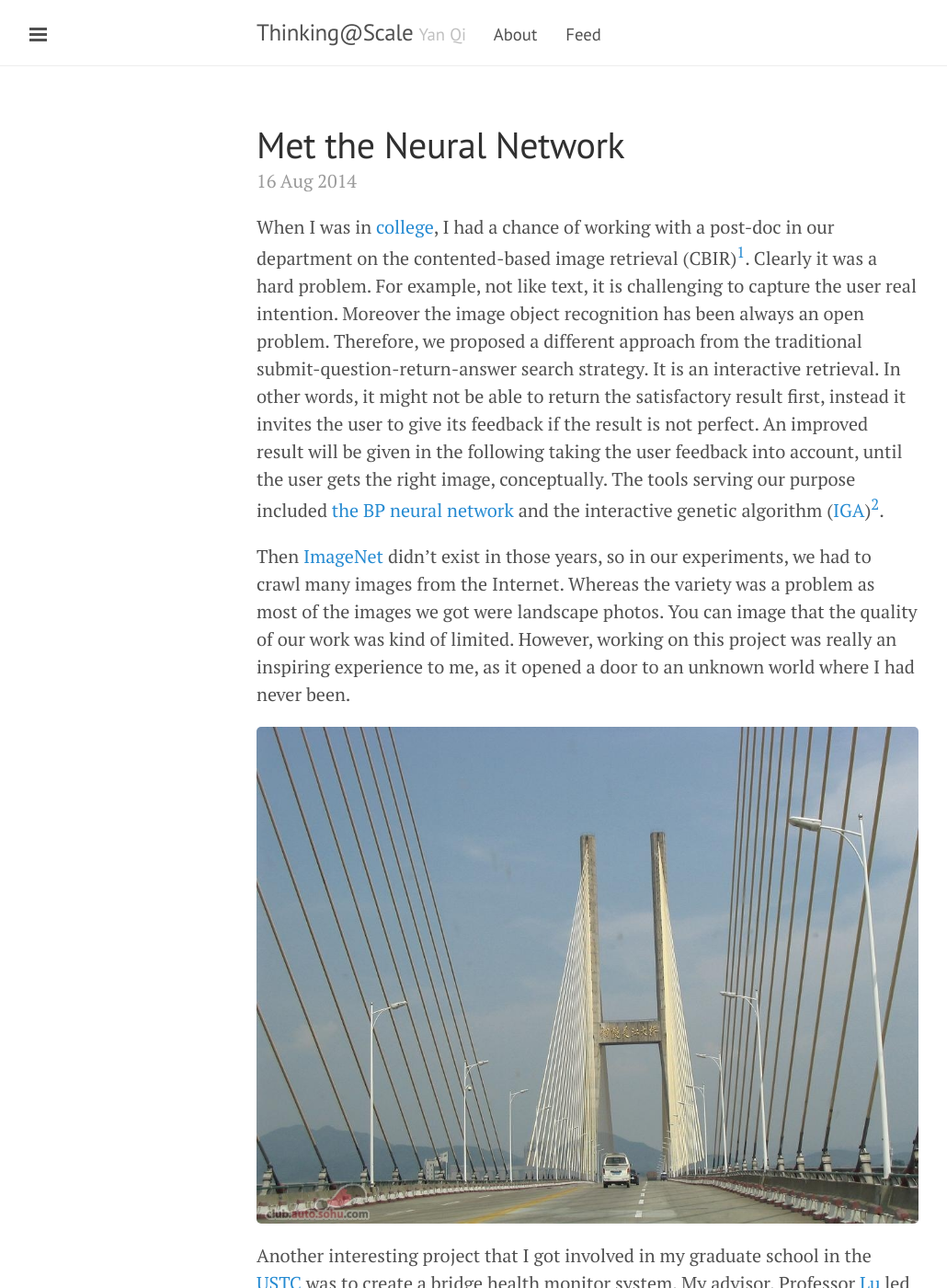
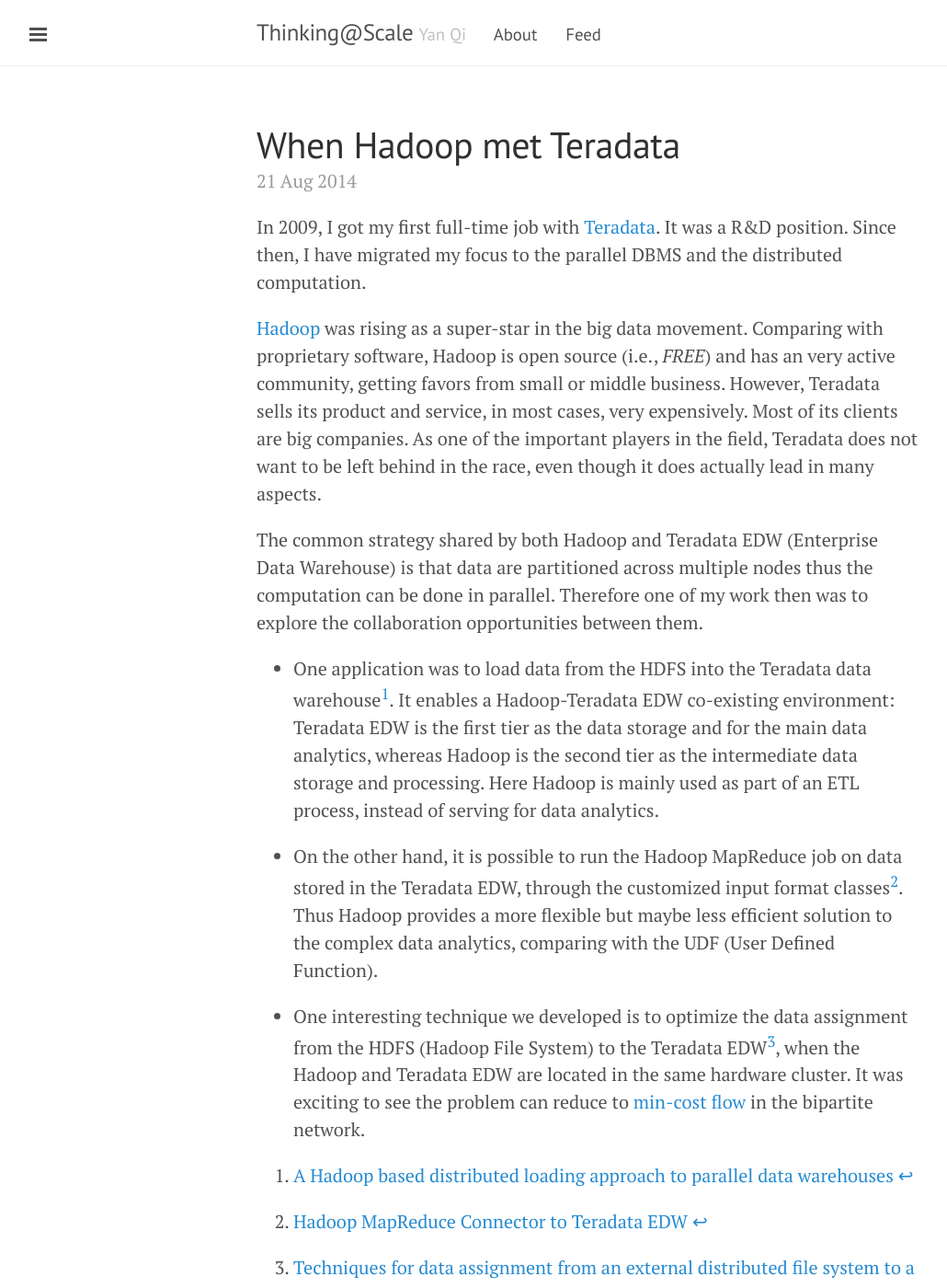
Before and after one commit to yan-qi/yan-qi.github.io, a Jekyll site: the page built from index.html, in a window 1280 px wide and 1400 px high. Shown: the whole window at 92% size, without its empty margins (1-1031 px from the left). Built offline with Jekyll 4.4.1, drawn with Linux system fonts in a browser that asks for light colours; Markdown is read by kramdown in place of the engine named in the settings; the list of posts is cut into pages by our own code; comment, search, counter and statistics services are not loaded; some of the changed text lies outside the part shown.

Commit message:
add a new post for the experience with Teradata

```diff
--- /dev/null
+++ b/_posts/2014-08-21-When_Hadoop_met_Teradata.md
@@ -0,0 +1,31 @@
+---
+layout: post
+title: When Hadoop met Teradata
+---
+
+
+In 2009, I got my first full-time job with [Teradata](http://www.teradata.com). It was a R&D position. Since then, I have migrated my focus to the parallel DBMS and the distributed computation.
+
+[Hadoop](http://hadoop.apache.org/) was rising as a super-star in the big data movement. Comparing with proprietary software, Hadoop is open source (i.e., *FREE*) and has an very active community, getting favors from small or middle business.
+However, Teradata sells its product and service, in most cases, very expensively. Most of its clients are big companies.
+As one of the important players in the field, Teradata does not want to be left behind in the race, even though it does actually lead in many aspects.
+
+The common strategy shared by both Hadoop and Teradata EDW (Enterprise Data Warehouse) is that data are partitioned across multiple nodes thus the computation can be done in parallel. Therefore one of my work then was to explore the collaboration opportunities between them.
+
+* One application was to load data from the HDFS into the Teradata data warehouse[^1]. It enables a Hadoop-Teradata EDW co-existing environment: Teradata EDW is the first tier as the data storage and for the main data analytics, whereas Hadoop is the second tier as the intermediate data storage and processing. Here Hadoop is mainly used as part of an ETL process, instead of serving for data analytics.
+
+* On the other hand, it is possible to run the Hadoop MapReduce job on data stored in the Teradata EDW, through the customized input format classes[^2]. Thus Hadoop provides a more flexible but maybe less efficient solution to the complex data analytics, comparing with the UDF (User Defined Function).
+
+* One interesting technique we developed is to optimize the data assignment from the HDFS (Hadoop File System) to the Teradata EDW[^3], when the Hadoop and Teradata EDW are located in the same hardware cluster. It was exciting to see the problem can reduce to [min-cost flow](http://en.wikipedia.org/wiki/Minimum-cost_flow_problem) in the bipartite network.
+
+<!--
+
+My work experience in Teradata has a long-lasting impact to my career in the following years. It leads me to
+
+-->
+
+[^1]: [A Hadoop based distributed loading approach to parallel data warehouses](http://dl.acm.org/citation.cfm?id=1989323.1989440&coll=DL&dl=GUIDE&CFID=537999572&CFTOKEN=72178896)
+
+[^2]: [Hadoop MapReduce Connector to Teradata EDW](http://developer.teradata.com/extensibility/articles/hadoop-mapreduce-connector-to-teradata-edw)
+
+[^3]: [Techniques for data assignment from an external distributed file system to a database management system](http://www.google.com/patents/US20130173666)
```
Also changed, not shown: _posts/2014-08-08-first-try.md (deleted, +0 -6 lines), _posts/2014-08-16-met_the_neural_network.md (+1 -1 lines), about.md (+1 -16 lines).
